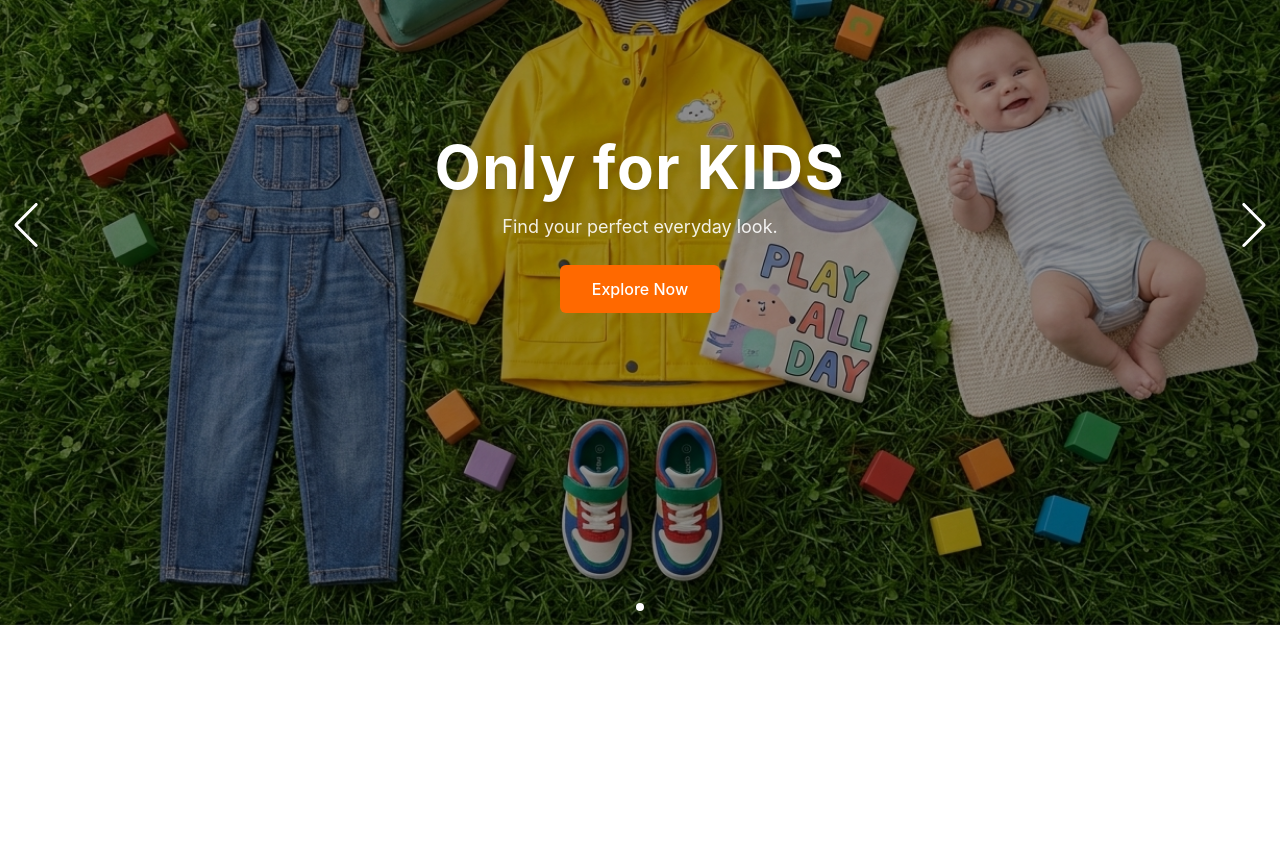
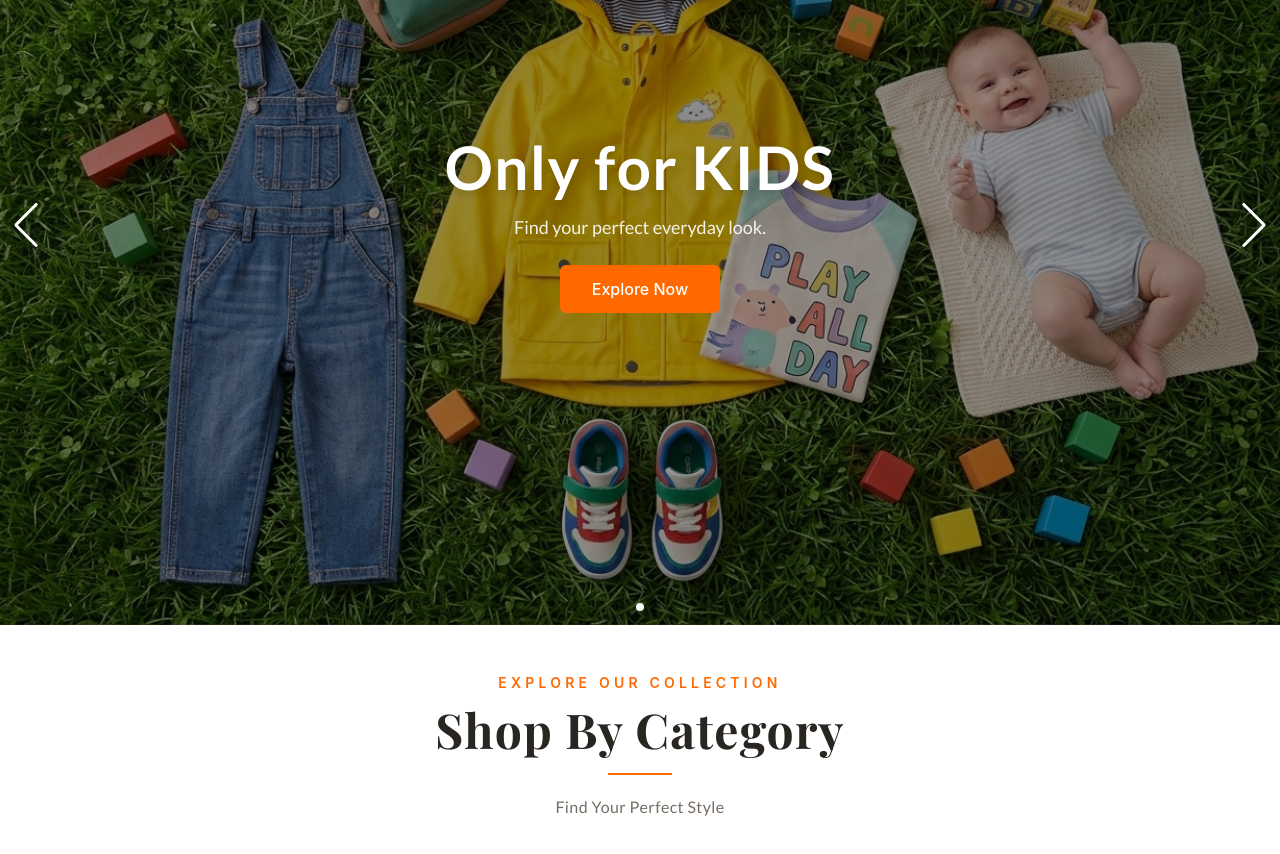
Before and after one commit to minhajul-islam-tanzim/Fullstack-Ecommers-MERN-, a Next.js app in the folder frontend/: page / in a window 1280 px wide. Shown: the part 280-1134 px from the top of the page. Before the commit the page ends 905 px from the top, so only its background shows below. Built offline with nearby package versions, Linux system fonts and the light colour scheme; no server answers; grey boxes are pictures that could not be loaded; a web font is replaced by a local one.

Commit message:
text middle done

```diff
--- a/frontend/src/app/layout.tsx
+++ b/frontend/src/app/layout.tsx
@@ -1,26 +1,26 @@
 import Navbar from "@/components/shared/Navbar"
 import { Suspense } from "react";
-import { Playfair_Display, Poppins } from "next/font/google";
+import { Playfair_Display, Lato } from "next/font/google";
 
 import "./globals.css";
 
+
+
 const playfair = Playfair_Display({
   subsets: ["latin"],
-  weight: ["700"],
-  variable: "--font-heading",
+  variable: "--font-playfair",
 });
 
-const poppins = Poppins({
+const lato = Lato({
   subsets: ["latin"],
-  weight: ["400", "500"],
-  variable: "--font-body",
+  weight: ["400", "700"],
+  variable: "--font-lato",
 });
-
 
 const RootLayout = ({ children }: {children: React.ReactNode}) => {
   return (
     <html lang="en" >
-       <body className={`${playfair.variable} ${poppins.variable}`}>
+       <body className={`${playfair.variable} ${lato.variable}`}>
     <div>
         <Suspense fallback={null}>
           <Navbar />
--- a/frontend/src/app/page.tsx
+++ b/frontend/src/app/page.tsx
@@ -1,11 +1,13 @@
 import { Suspense } from "react";
 import HeroSlider from "@/components/home/HeroSlider";
+import Text from "@/components/home/Text";
 
 const Page = () => {
   return (
     <main>
       <Suspense fallback={<div className="h-125 w-full bg-gray-200" />}>
         <HeroSlider />
+        <Text />
       </Suspense>
     </main>
   );
--- a/frontend/src/components/home/HeroSlider.tsx
+++ b/frontend/src/components/home/HeroSlider.tsx
@@ -18,25 +18,26 @@ const HeroSlider = () => {
       pagination={{ clickable: true }}
       navigation
       loop
-      className="w-full [--swiper-navigation-color:#fff] [--swiper-pagination-color:#fff]"
+      className="w-full [--swiper-navigation-color:#fff] [--swiper-pagination-color:#fff] "
     >
       {banners.map((banner) => (
         <SwiperSlide key={banner.id}>
-          <div className="relative h-200 w-full">
+  <div className="relative h-[60vh] min-h-55 w-full md:h-[75vh] lg:h-200 rounded-2xl">
     <Image
       src={banner.image}
       alt={banner.title}
       fill
       priority
+      sizes="100vw"
       className="object-cover"
     />
 
             <div className="absolute inset-0 bg-black/40 flex flex-col justify-center items-center text-white text-center px-4">
-              <h1 className="font-[var(--font-heading)] text-4xl md:text-6xl font-bold tracking-wide drop-shadow-lg">
+              <h1 className=" text-4xl md:text-6xl font-bold tracking-wide drop-shadow-lg  font-(family-name:--font-lato)">
                 {banner.title}
               </h1>
 
-              <p className="font-[var(--font-body)] mt-4 text-lg max-w-2xl opacity-90">
+              <p className="font-(--font-body) mt-4 text-lg max-w-2xl opacity-90  font-(family-name:--font-lato)">
                 {banner.description}
               </p>
 
--- /dev/null
+++ b/frontend/src/components/home/Text.tsx
@@ -0,0 +1,21 @@
+const Text = () => {
+  return (
+    <div className="flex flex-col items-center text-center py-12 px-4">
+      <span className="text-xs md:text-sm uppercase tracking-[0.3em] text-orange-500 font-semibold mb-3">
+        Explore Our Collection
+      </span>
+
+      <h1 className="font-[family-name:var(--font-playfair)] text-3xl md:text-5xl font-bold text-[#292521] tracking-wide">
+        Shop By Category
+      </h1>
+
+      <div className="w-16 h-[2px] bg-orange-500 my-5" />
+
+      <p className="font-[family-name:var(--font-lato)] text-sm md:text-base text-[#756D64] tracking-wide">
+        Find Your Perfect Style
+      </p>
+    </div>
+  );
+};
+
+export default Text;
```
Lines whose indentation alone changed are shown as unchanged.
